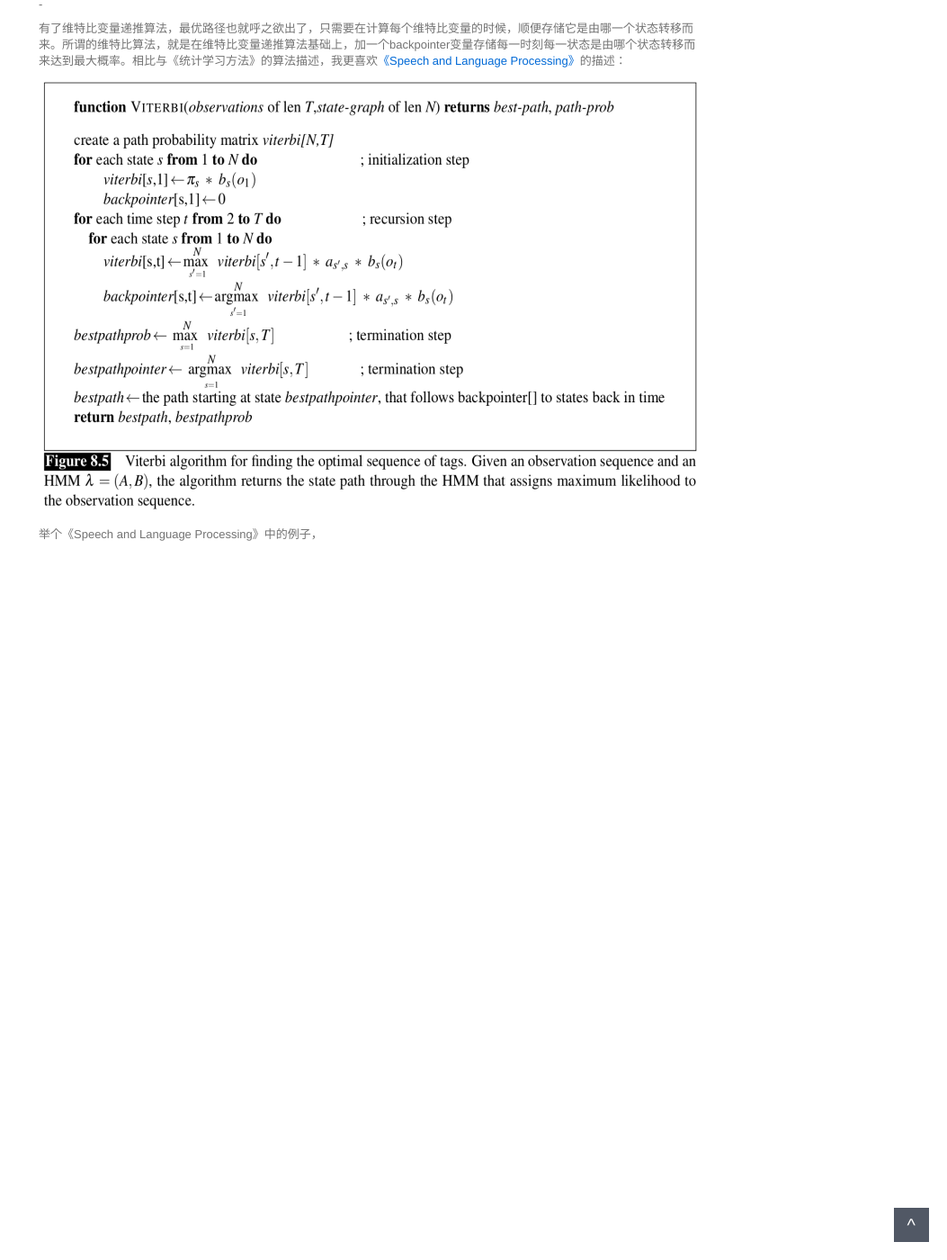
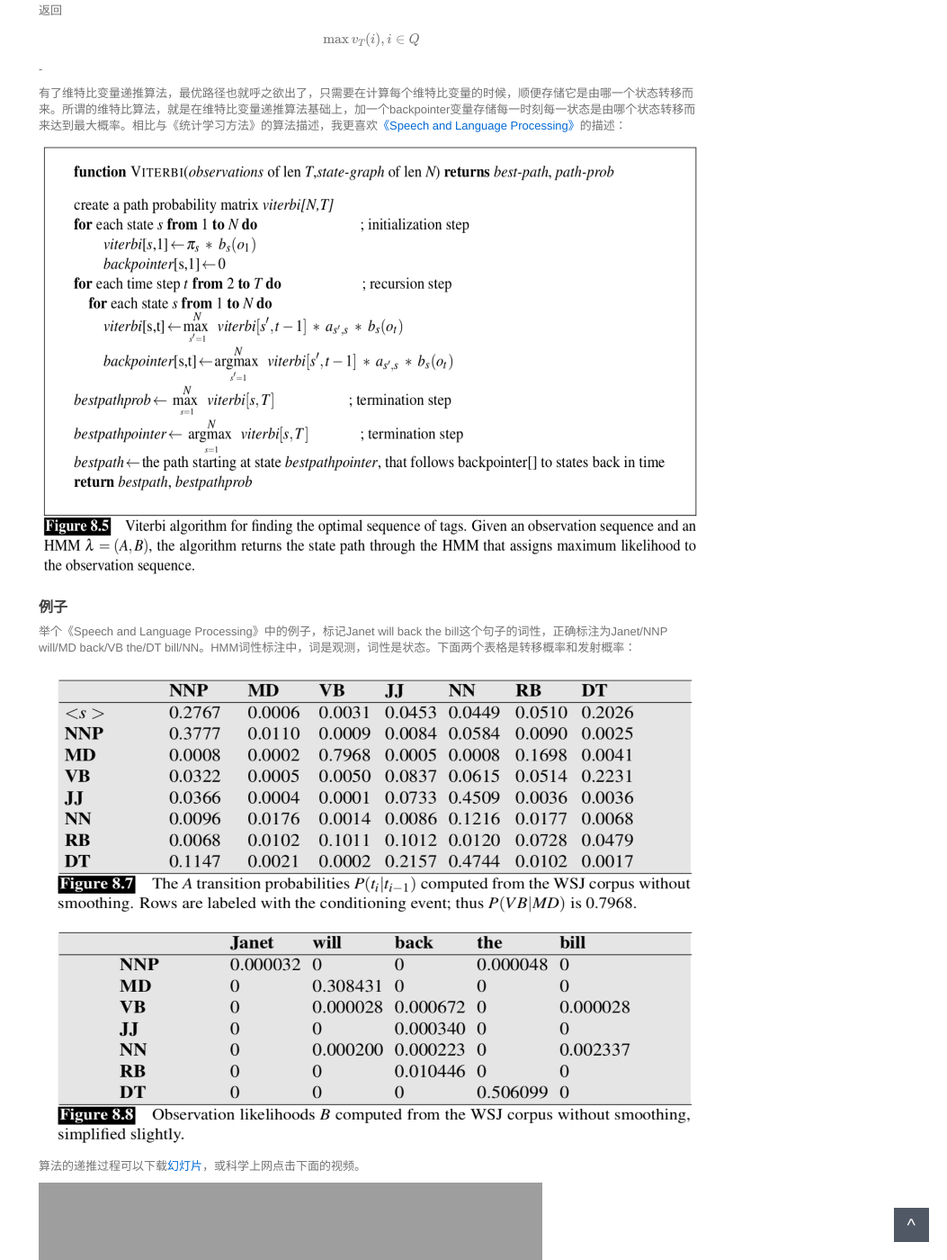
Before and after one commit to NLPpupil/NLPpupil.github.io, a Jekyll site: the page built from _posts/2018-10-20-维特比算法.md, in a window 1280 px wide and 1400 px high, scrolled down 885 px. Shown: the whole window at 90% size, without its empty margins (227-1280 px from the left). Built offline with Jekyll 4.4.1, drawn with Linux system fonts in a browser that asks for light colours; formulas are drawn with MathJax 3; comment, search, counter and statistics services are not loaded; before the commit the page ends 1515 px from its top, so only the background shows below that; grey boxes are pictures that could not be loaded.

Commit message:
finish viterbi

```diff
--- a/_posts/2018-10-20-维特比算法.md
+++ b/_posts/2018-10-20-维特比算法.md
@@ -18,7 +18,7 @@ $$
 
 所以从$t=1$开始，每个时刻根据定义递推地计算$N$个维特比变量，就可以得到$T$时刻最大的维特比变量。采用李航《统计学习方法》中的定义，一个HMM由三要素组成：转移矩阵$A$，发射矩阵$B$和状态初始概率$\pi$。如果先解决维特比变量递推计算，算法是这样的：
 
-
+#### 算法
 -
 **维特比变量递推算法**
 <br>
@@ -61,6 +61,12 @@ $$
 
 <img src="https://nlppupil.github.io/images/viterbi.png" alt="BP" style="width:900px;height:490px;">
 
+#### 例子
 
+举个《Speech and Language Processing》中的例子，标记Janet will back the bill这个句子的词性，正确标注为Janet/NNP will/MD back/VB the/DT bill/NN。HMM词性标注中，词是观测，词性是状态。下面两个表格是转移概率和发射概率：
 
-举个《Speech and Language Processing》中的例子，
+<img src="https://nlppupil.github.io/images/pos_ex.png" alt="BP" style="width:900px;height:540px;">
+
+算法的递推过程可以下载[幻灯片](https://github.com/NLPpupil/HMM_POS/blob/master/%E7%BB%B4%E7%89%B9%E6%AF%94%E9%80%92%E6%8E%A8%E6%BC%94%E7%A4%BA.pdf)，或科学上网点击下面的视频。
+
+<iframe width="560" height="315" src="https://www.youtube.com/embed/KMW7FDwa1Vk" frameborder="0" allow="autoplay; encrypted-media" allowfullscreen></iframe>
```
Also changed, not shown: other parts of _posts/2018-10-20-维特比算法.md (+1 -1 lines).
